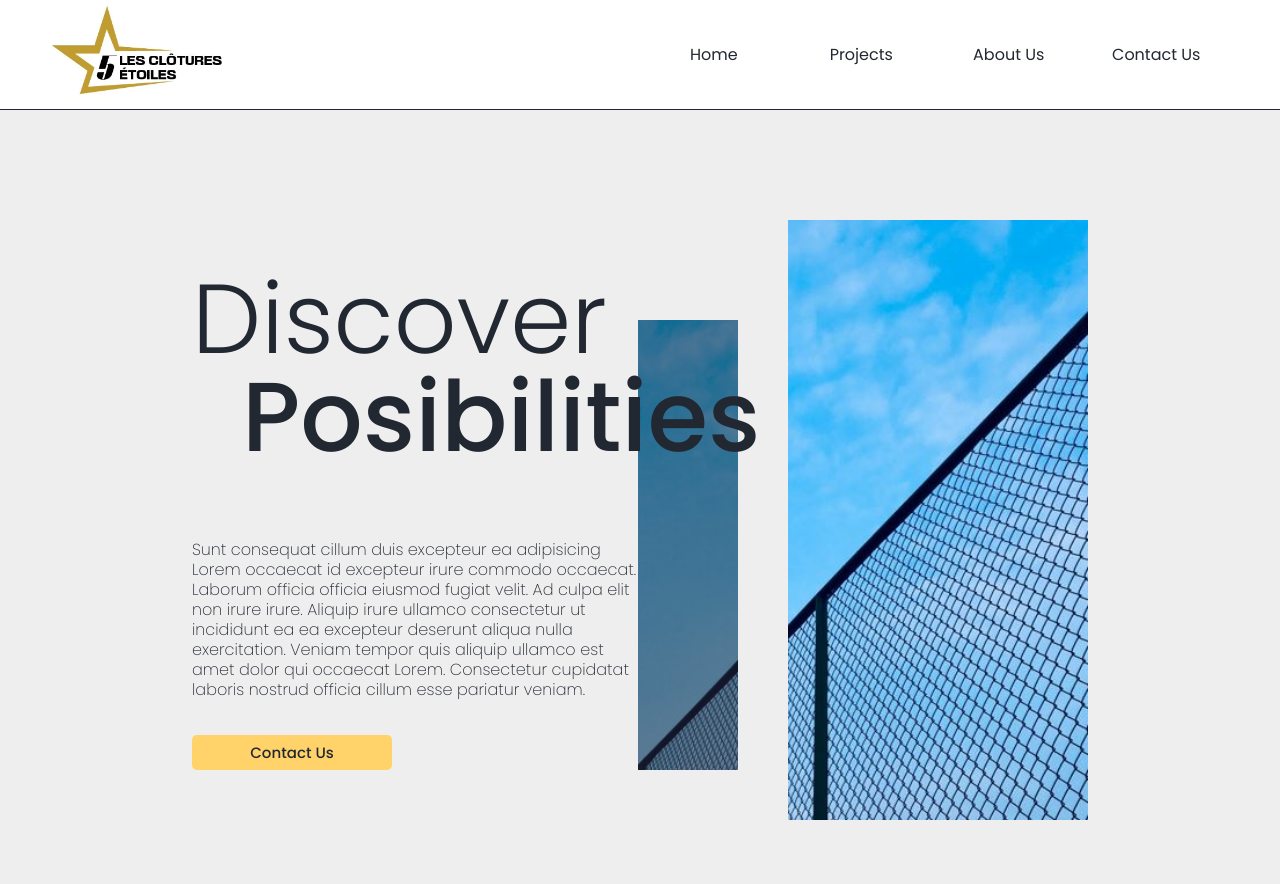
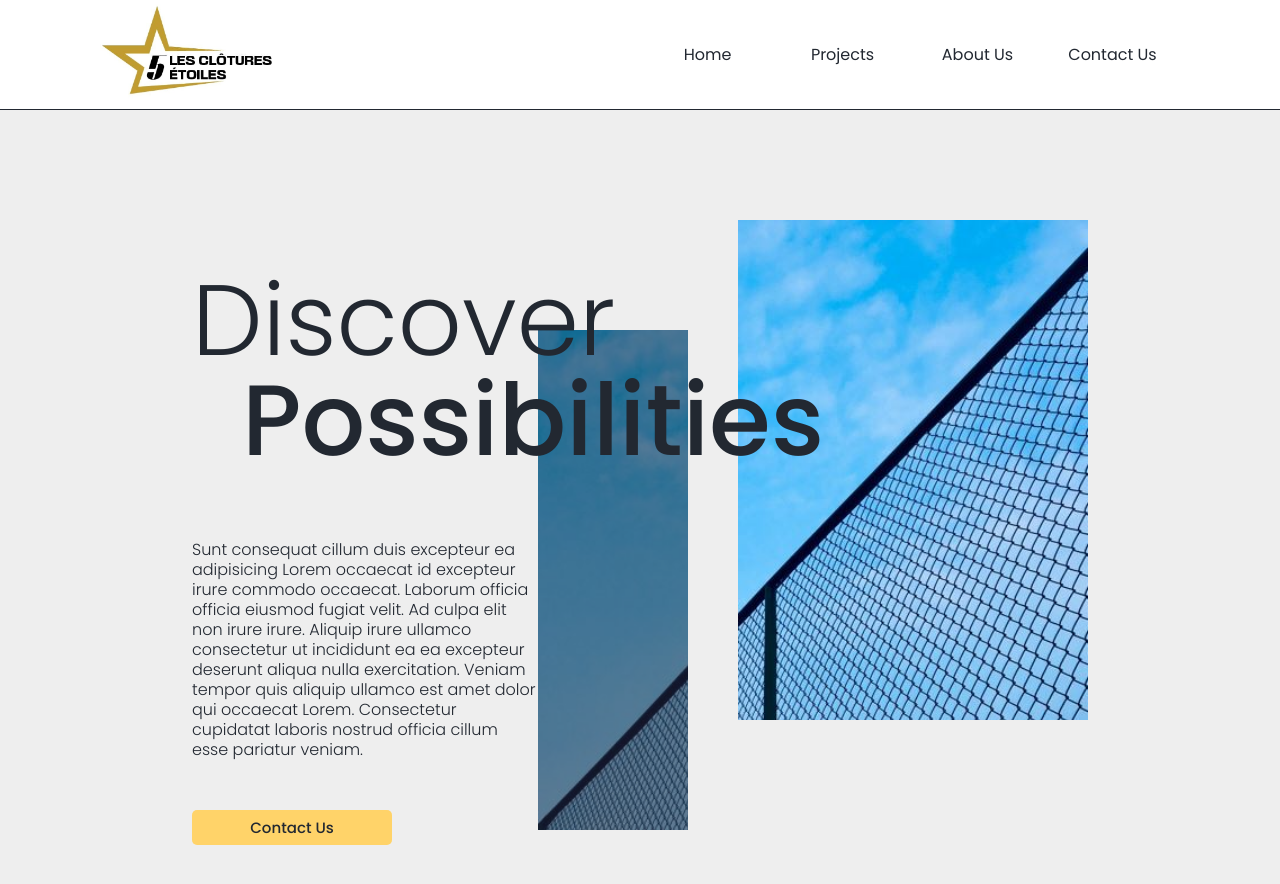
Before and after one commit to nandini92/Clotures_Cinq_Etoiles, a React (Create React App) app in the folder client/: page / in a window 1280 px wide. Shown: the top 884 px of the page. Built offline with nearby package versions, Linux system fonts and the light colour scheme.

Commit message:
Connected service to backend

```diff
--- a/client/package.json
+++ b/client/package.json
@@ -2,6 +2,7 @@
   "name": "client",
   "version": "0.1.0",
   "private": true,
+  "proxy": "http://localhost:8000/",
   "dependencies": {
     "@testing-library/jest-dom": "^5.16.5",
     "@testing-library/react": "^13.4.0",
--- a/client/src/Header.js
+++ b/client/src/Header.js
@@ -23,7 +23,7 @@ const Wrapper = styled.div`
   background-color: white;
   height: 110px;
   width: 100%;
-  padding: 0px 50px;
+  padding: 0px 100px;
   display: flex;
   justify-content: space-between;
   border-bottom: 1px solid var(--dark-grey);
--- a/client/src/pages/Contact.js
+++ b/client/src/pages/Contact.js
@@ -3,13 +3,46 @@ import { Link } from "react-router-dom";
 import { useRef } from "react";
 
 import { BsFacebook } from "react-icons/bs";
+import { useState } from "react";
 
 const Contact = ({ opacity }) => {
-    const form = useRef();
+  const fullName = useRef();
+  const email = useRef();
+  const message = useRef();
 
-    const sendEmail = () => {
+  const [formAlert, setFormAlert] = useState();
 
+  const sendEmail = (e) => {
+    e.preventDefault();
+
+    // TODO: refactor to use Axios
+    fetch('/email',{
+      method: 'POST',
+      headers: {
+        Accept: 'application/json',
+        'Content-Type': 'application/json',
+      },
+      body: JSON.stringify({
+        fullName: fullName.current.value,
+        email: email.current.value,
+        message: message.current.value,
+      }),
+    })
+    .then(res => res.json())
+    .then((data) => {
+      if(data.status === 200) {
+        setFormAlert("Your inquiry has been sent successfully!");
+      } else {
+        setFormAlert("Something has gone wrong! Please try again later.");
+        throw new Error(data.message);
       }
+    })
+    .catch((error) => {
+      console.log(error);
+    })
+  };
+
+
 
   return (
     <Wrapper id="contact" opacity={opacity}>
@@ -25,15 +58,27 @@ const Contact = ({ opacity }) => {
             <BsFacebook />
           </Link>
         </div>
-        <Form ref={form} onSubmit={() => sendEmail()}>
+        <Form onSubmit={(e) => sendEmail(e)}>
           <input
+            ref={fullName}
             type="text"
             placeholder="Full Name"
             name="user_name"
             required
           />
-          <input type="email" placeholder="Email" name="user_email" required />
-          <textarea name="message" placeholder="Inquiry"></textarea>
+          <input
+            ref={email}
+            type="email"
+            placeholder="Email"
+            name="user_email"
+            required
+          />
+          <textarea
+            ref={message}
+            name="message"
+            placeholder="Inquiry"
+            required
+          ></textarea>
           <Button type="submit">Send Message</Button>
         </Form>
       </Container>
@@ -43,14 +88,14 @@ const Contact = ({ opacity }) => {
 
 const Wrapper = styled.div`
   opacity: ${(props) => props.opacity};
-  margin: 0px 50px;
+  margin: 0px 100px;
   border-top: 1px solid var(--dark-grey);
   transition: opacity 0.2s ease-in-out;
   background-color: var(--light-grey);
   padding: 50px 100px;
 
   p {
-    font-weight: 200;
+    font-weight: 300;
     margin: 10px 0px;
   }
 `;
@@ -62,7 +107,7 @@ const Container = styled.div`
   display: flex;
   justify-content: space-evenly;
   margin: 50px 0px;
-`
+`;
 const Form = styled.form`
   display: flex;
   flex-direction: column;
@@ -71,7 +116,7 @@ const Form = styled.form`
     margin: 5px 0px;
     width: 30vw;
   }
-`
+`;
 const Button = styled.button`
   border: none;
   text-decoration: none;
--- a/client/src/pages/Home.js
+++ b/client/src/pages/Home.js
@@ -10,7 +10,7 @@ const Home = () => {
       <InnerWrapper>
         <TitleText>
           <Title>Discover</Title>
-          <Title2>Posibilities</Title2>
+          <Title2>Possibilities</Title2>
         </TitleText>
         <Desc>
           <Description>
@@ -51,7 +51,7 @@ const TitleText = styled.div`
   padding: 50px 50px 50px 0px;
   position: absolute;
   z-index: 1;
-  font-size: 98px;
+  font-size: 100px;
 `;
 const Title = styled.h1`
   font-weight: 300;
@@ -84,9 +84,9 @@ const Desc = styled.div`
   justify-content: space-between;
 `;
 const Description = styled.p`
-  font-weight: 200;
+  font-weight: 300;
   line-height: 20px;
-  margin: 20px 0px;
+  margin: 20px 0px 50px 0px;
 `;
 const Button = styled(HashLink)`
   text-decoration: none;
@@ -106,12 +106,12 @@ const Images = styled.div`
 `;
 const Image1 = styled.div`
   position: relative;
-  top: 100px;
+  top: 110px;
   right: 50px;
   background-image: url("assets/crop1.JPG");
   background-size: cover;
-  height: 450px;
-  width: 100px;
+  height: 500px;
+  width: 150px;
 
   animation: slideUp 1s;
 
@@ -132,8 +132,8 @@ const Hue1 = styled.div`
 const Image2 = styled.div`
   background-image: url("assets/crop2.JPG");
   background-size: cover;
-  height: 600px;
-  width: 300px;
+  height: 500px;
+  width: 350px;
 
   animation: slideDown 1s;
 
```
Lines whose indentation alone changed are shown as unchanged.
